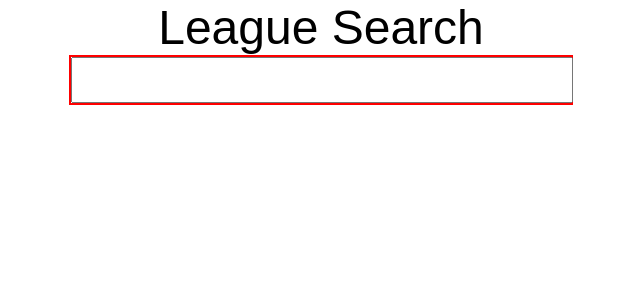
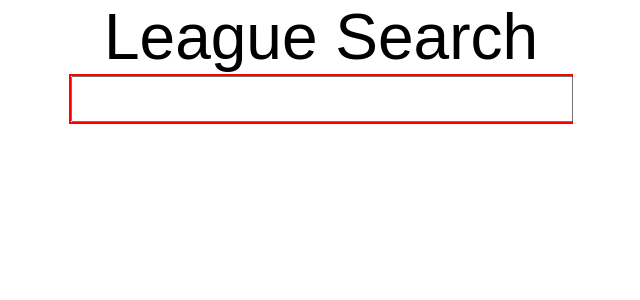
Before and after one commit to hozefaj/league-search, a React (Create React App) app: page / in a window 1280 px wide. Shown: the top 300 px of the page, without its empty margins (319-959 px from the left). Built offline with nearby package versions, Linux system fonts and the light colour scheme.

Commit message:
Changed font size to vw units

```diff
--- a/src/css/App.css
+++ b/src/css/App.css
@@ -1,4 +1,4 @@
 .text {
     text-align: center;
-    font-size: 300%;
+    font-size: 5vw;
 }
```
